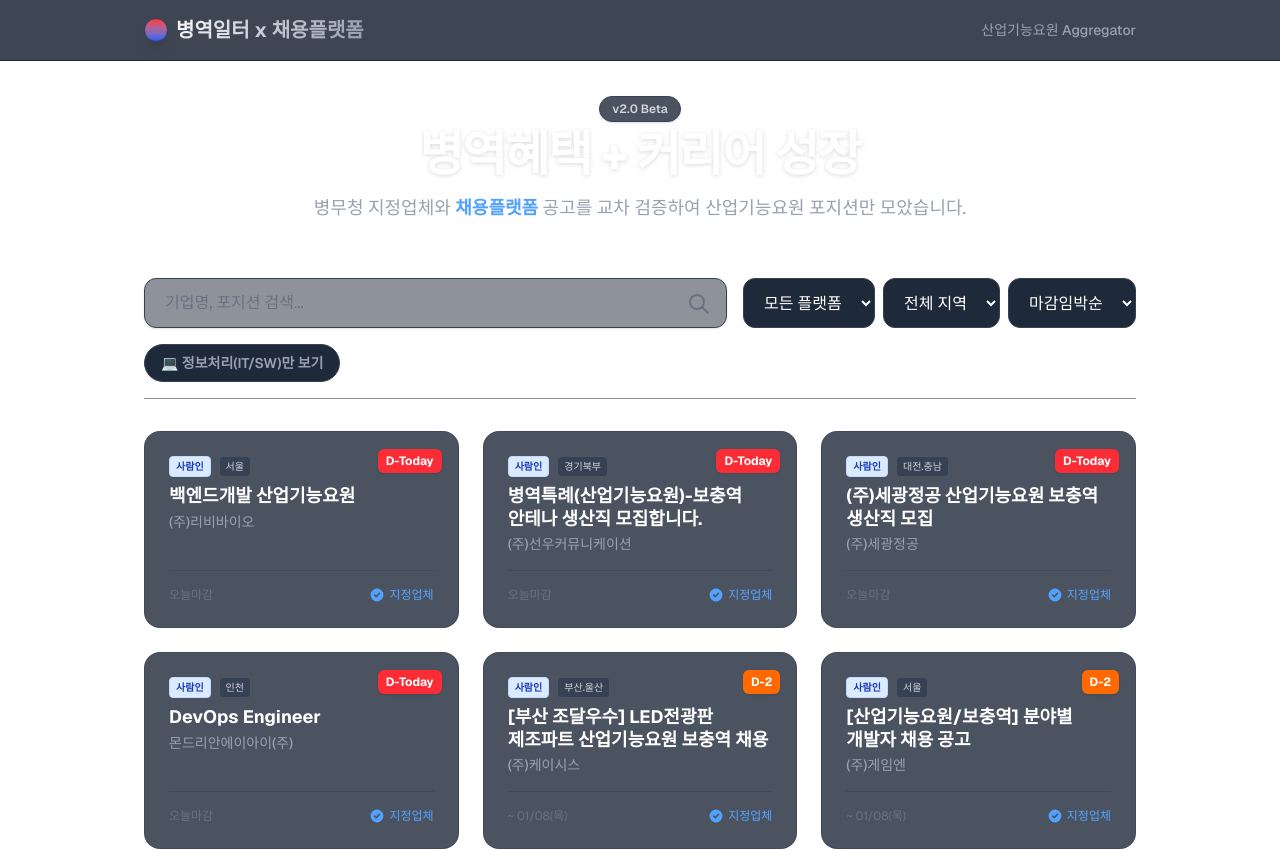
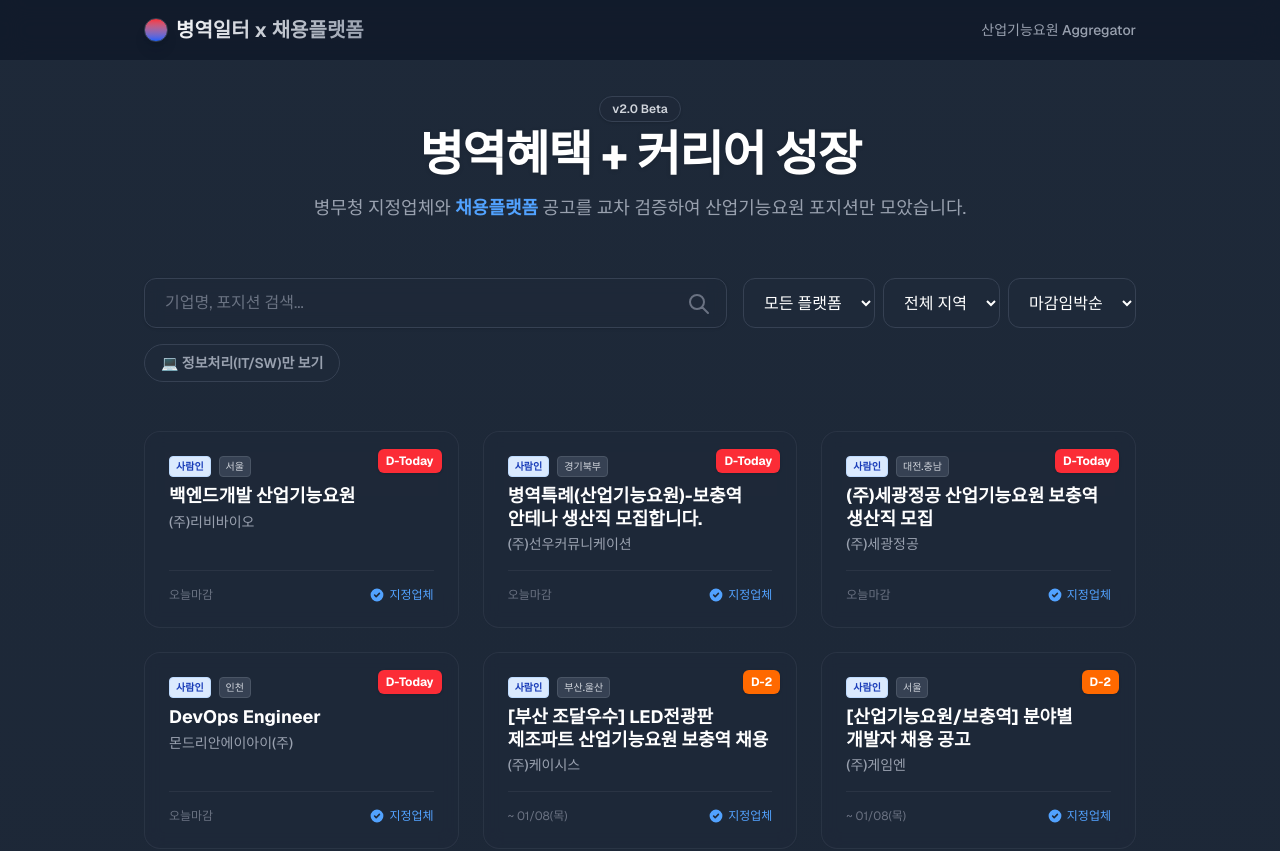
Before and after one commit to vitamaxDH/military-agent, a Next.js app in the folder web/: page / in a window 1280 px wide. Shown: the top 851 px of the page. Built offline with nearby package versions, Linux system fonts and the light colour scheme.

Commit message:
style: Fix background to dark linear gradient

```diff
--- a/web/app/page.tsx
+++ b/web/app/page.tsx
@@ -135,7 +135,7 @@ export default function Home() {
   }, [jobs, search, selectedRegion, selectedSource, sortBy, onlyIT]);
 
   return (
-    <div className="min-h-screen bg-[radial-gradient(ellipse_at_top,_var(--tw-gradient-stops))] from-gray-800 via-gray-900 to-black text-gray-100 font-sans relative overflow-hidden">
+    <div className="min-h-screen bg-gradient-to-b from-gray-800 via-gray-900 to-black text-gray-100 font-sans relative overflow-hidden">
 
       {/* Taegeuk Inspired Background Elements (Subtle) */}
       <div className="absolute top-[-10%] left-[-10%] w-[40vw] h-[40vw] bg-blue-600/10 rounded-full blur-[100px] pointer-events-none"></div>
```
